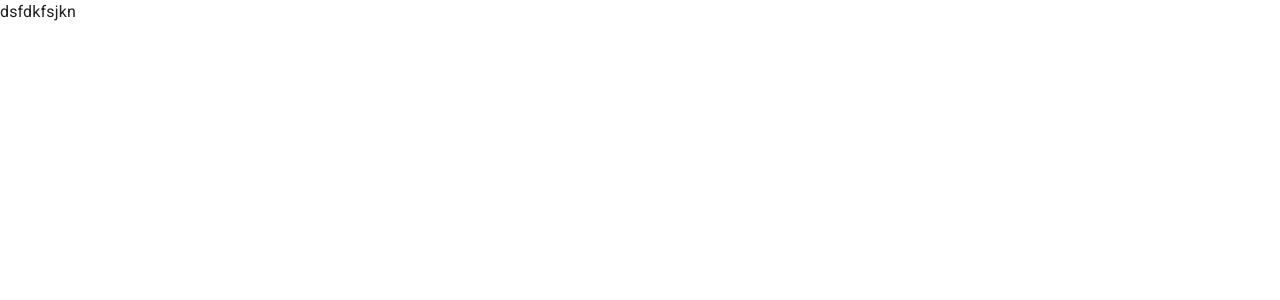
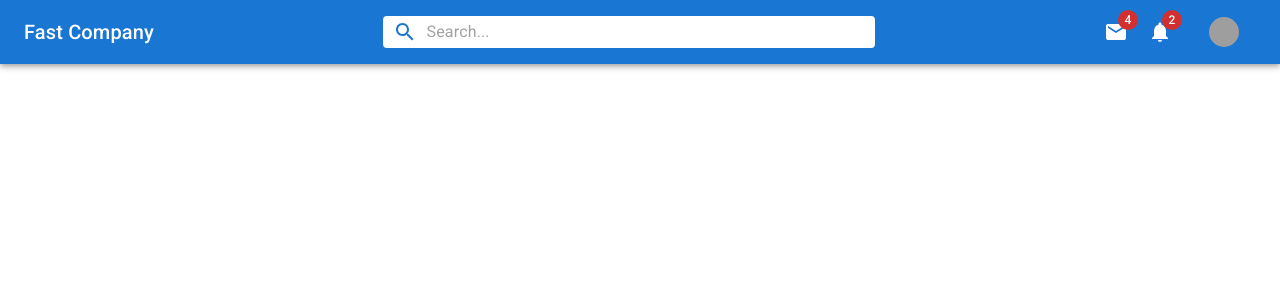
Before and after one commit to Undefined-deve1oper/fast-company, a React (Create React App) app: page / in a window 1280 px wide. Shown: the top 300 px of the page. Built offline with nearby package versions, Linux system fonts and the light colour scheme; grey boxes are pictures that could not be loaded.

Commit message:
adding the header layout

```diff
--- a/src/app/App.tsx
+++ b/src/app/App.tsx
@@ -6,6 +6,8 @@ import {
     PaletteMode,
     ThemeProvider
 } from "@mui/material";
+import "./styles/app.css";
+import Header from "./components/common/Header";
 
 const App: React.FC = () => {
     const [mode, setMode] = useState<PaletteMode>("light");
@@ -21,7 +23,7 @@ const App: React.FC = () => {
             <CssBaseline />
             <ThemeProvider theme={darkTheme}>
                 <Box bgcolor={"background.default"} color={"text.primary"}>
-                    dsfdkfsjkn
+                    <Header />
                 </Box>
             </ThemeProvider>
         </>
--- /dev/null
+++ b/src/app/components/common/Header/Header.tsx
@@ -0,0 +1,124 @@
+import React, { useState } from "react";
+import {
+    AppBar,
+    Avatar,
+    Badge,
+    InputBase,
+    Menu,
+    MenuItem,
+    Toolbar,
+    Typography,
+    styled,
+    Button,
+    Box
+} from "@mui/material";
+import {
+    Mail,
+    Notifications,
+    People,
+    Search as SearchIcon
+} from "@mui/icons-material";
+
+const StyledToolbar = styled(Toolbar)({
+    display: "flex",
+    justifyContent: "space-between"
+});
+
+const Search = styled("div")(({ theme }) => ({
+    backgroundColor: "white",
+    padding: "0 10px",
+    borderRadius: theme.shape.borderRadius,
+    width: "40%",
+    display: "flex",
+    alignItems: "center",
+    justifyContent: "center",
+    gap: "10px",
+    color: theme.palette.primary.main
+}));
+const IconsBox = styled(Box)(({ theme }) => ({
+    display: "none",
+    alignItems: "center",
+    gap: "20px",
+    [theme.breakpoints.up("sm")]: {
+        display: "flex"
+    }
+}));
+const UserBox = styled(Box)(({ theme }) => ({
+    display: "flex",
+    alignItems: "center",
+    gap: "10px",
+    [theme.breakpoints.up("sm")]: {
+        display: "none"
+    }
+}));
+
+const Header: React.FC = () => {
+    const [anchorEl, setAnchorEl] = React.useState<null | HTMLElement>(null);
+    const open = Boolean(anchorEl);
+
+    const handleOpen = (event: React.MouseEvent<HTMLElement>) => {
+        setAnchorEl(event.currentTarget);
+    };
+    const handleClose = () => {
+        setAnchorEl(null);
+    };
+
+    return (
+        <AppBar position="sticky">
+            <StyledToolbar>
+                <Typography
+                    variant="h6"
+                    sx={{ display: { xs: "none", sm: "block" } }}
+                >
+                    Fast Company
+                </Typography>
+                <Search>
+                    <SearchIcon />
+                    <InputBase placeholder="Search..." fullWidth />
+                </Search>
+                <IconsBox>
+                    <Badge badgeContent={4} color="error">
+                        <Mail />
+                    </Badge>
+                    <Badge badgeContent={2} color="error">
+                        <Notifications />
+                    </Badge>
+                    <Button>
+                        <Avatar
+                            sx={{ width: 30, height: 30 }}
+                            src="https://rare-gallery.com/uploads/posts/127231-dodge-challenger-srt-demon-2018-hd.jpg"
+                            onClick={handleOpen}
+                        />
+                    </Button>
+                </IconsBox>
+                <UserBox onClick={handleOpen}>
+                    <Avatar
+                        sx={{ width: 30, height: 30 }}
+                        src="https://rare-gallery.com/uploads/posts/127231-dodge-challenger-srt-demon-2018-hd.jpg"
+                    />
+                    <Typography variant="subtitle2">Kirill</Typography>
+                </UserBox>
+            </StyledToolbar>
+            <Menu
+                id="demo-positioned-menu"
+                open={open}
+                onClose={handleClose}
+                anchorEl={anchorEl}
+                anchorOrigin={{
+                    vertical: "bottom",
+                    horizontal: "right"
+                }}
+                transformOrigin={{
+                    vertical: "top",
+                    horizontal: "left"
+                }}
+            >
+                <MenuItem>Profile</MenuItem>
+                <MenuItem>My account</MenuItem>
+                <MenuItem>Logout</MenuItem>
+            </Menu>
+        </AppBar>
+    );
+};
+
+export default Header;
--- /dev/null
+++ b/src/app/components/common/Header/index.ts
@@ -0,0 +1,3 @@
+import Header from "./Header";
+
+export default Header;
--- a/src/app/styles/app.css
+++ b/src/app/styles/app.css
@@ -1,4 +1,9 @@
 * {
-	font-family: "Roboto", sans-serif;
-	background-color: #000;
+    font-family: "Roboto", sans-serif;
 }
+
+#root {
+    width: 100%;
+    min-height: 100vh;
+    overflow: hidden;
+}
```
